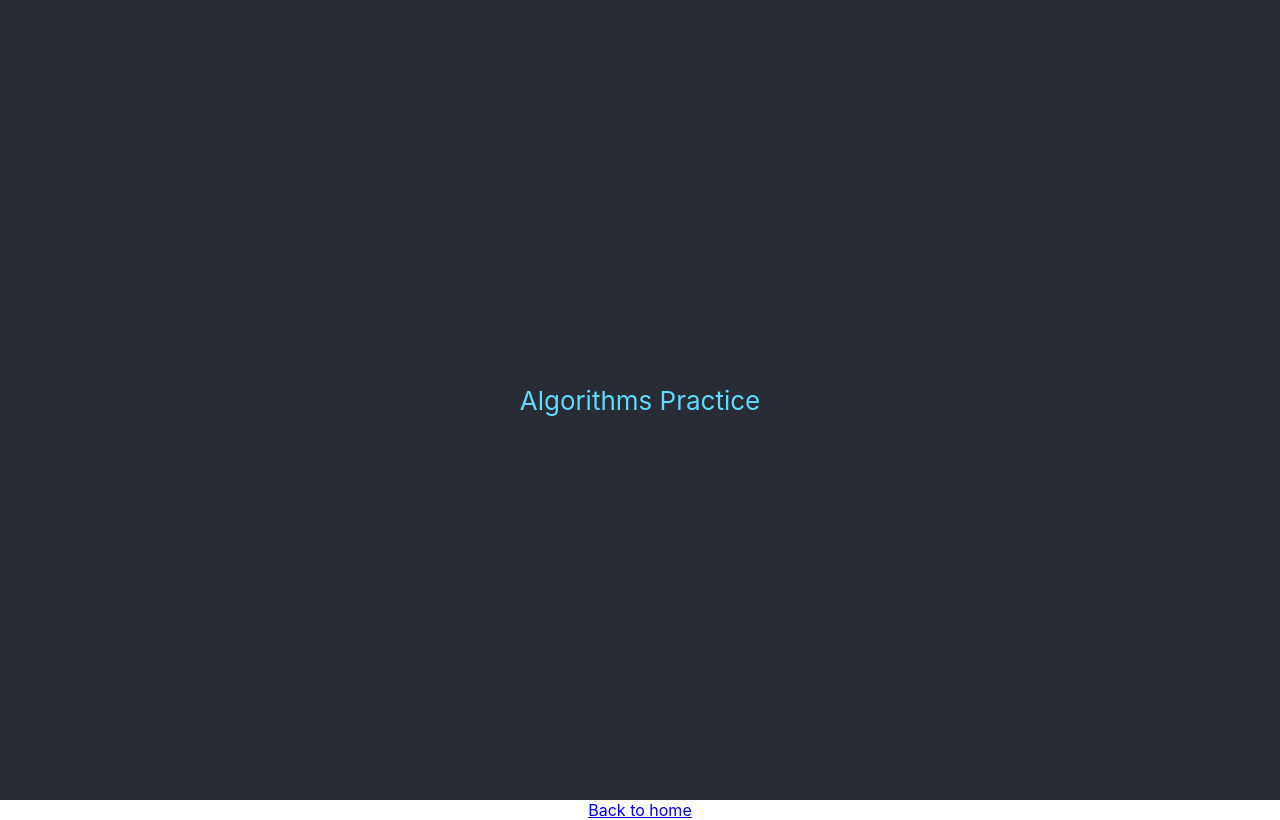
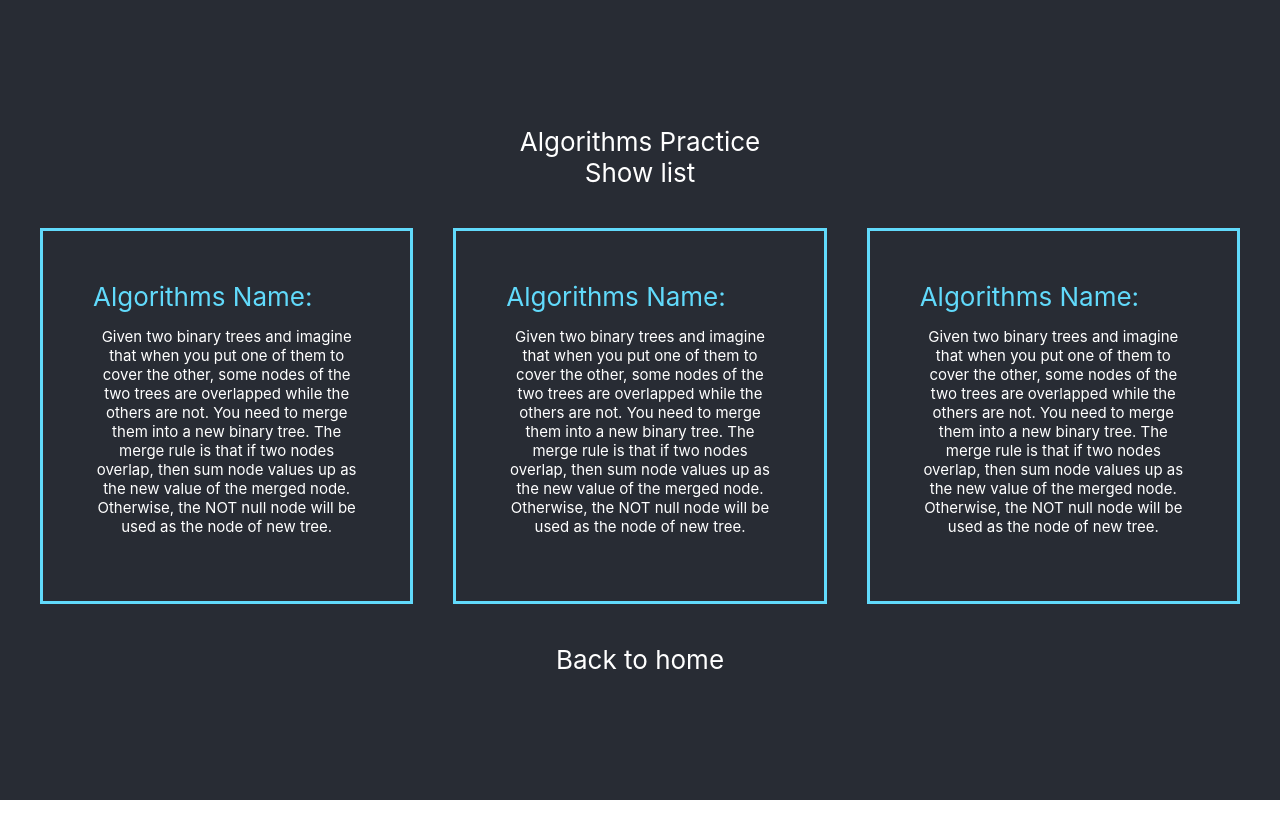
Before and after one commit to unachoza/Thoughts-on-Algorithms-DataStructures, a React (Create React App) app: page / in a window 1280 px wide. Built offline with nearby package versions, Linux system fonts and the light colour scheme.

Commit message:
style looks good, almost started an algorithm

```diff
--- a/src/App.css
+++ b/src/App.css
@@ -23,16 +23,30 @@
   font-size: calc(10px + 2vmin);
   color: white;
 }
-
-.App-link {
+.flex {
+  display: flex;
+  flex-direction: row;
+  margin: 20px;
+}
+.Container {
+  width: 30%;
+  display: flex;
+  flex-direction: row;
+  text-align: center;
+  flex-wrap: wrap;
   color: #61dafb;
+  padding: 50px;
+  margin: 20px;
+  border: solid;
+}
+.Container p {
+  color: white;
 }
 
-@keyframes App-logo-spin {
-  from {
-    transform: rotate(0deg);
-  }
-  to {
-    transform: rotate(360deg);
-  }
+.Container .algo-single {
+  font-size: 15px;
 }
+a .normal-a {
+  color: white;
+  text-decoration: none;
+}
--- a/src/App.tsx
+++ b/src/App.tsx
@@ -1,5 +1,6 @@
 import React from 'react';
 import './App.css';
+import Main from './Components/Main';
 
 const App: React.FC = () => {
   return (
@@ -7,8 +8,11 @@ const App: React.FC = () => {
       <div className="App">
         <header className="App-header">
           <div className="App-link">Algorithms Practice</div>
+          <Main />
+          <a href="https://arianna-dev.vercel.app/" style={{ color: 'white', textDecoration: 'none' }}>
+            Back to home
+          </a>
         </header>
-        <a href="https://arianna-dev.vercel.app/">Back to home</a>
       </div>
     </>
   );
--- /dev/null
+++ b/src/Components/AlgoSingle.tsx
@@ -0,0 +1,20 @@
+import React from 'react';
+import '../App.css';
+
+const AlgoSingle: React.FC = () => {
+  return (
+    <>
+      <div className="Container">
+        Algorithms Name:
+        <p className="algo-single">
+          Given two binary trees and imagine that when you put one of them to cover the other, some nodes of the two
+          trees are overlapped while the others are not. You need to merge them into a new binary tree. The merge rule
+          is that if two nodes overlap, then sum node values up as the new value of the merged node. Otherwise, the NOT
+          null node will be used as the node of new tree.
+        </p>
+      </div>
+    </>
+  );
+};
+
+export default AlgoSingle;
--- /dev/null
+++ b/src/Components/Main.tsx
@@ -0,0 +1,57 @@
+import React, { Component } from 'react';
+import '../App.css';
+import AlgoSingle from './AlgoSingle';
+
+// export interface queryParams extends dropdownState{
+//   query: string;
+//   stars: string;
+//   fork: boolean;
+//   loading: boolean;
+//   license: string
+// }
+
+// export interface State extends queryParams {
+//   isLoaded: boolean;
+//   data?: RepoItem[];
+//   name: string;
+//   owner: string;
+//   html_url: string;
+//   description: string;
+//   invalidInput: boolean;
+//   licenseList: [],
+//   icon: string
+// }
+//<{}, State>
+class Main extends Component<{}> {
+  // state: any = {
+  //   isLoaded: false,
+  //   loading: false,
+  //   data: [],
+  //   fork: false,
+  //   query: "",
+  //   stars: "",
+  //   license: "",
+  //   name: "",
+  //   owner: "",
+  //   html_url: "",
+  //   description: "",
+  //   invalidInput: false,
+  //   licenseList: ["", "MIT", "ISC", "apache-2.0", "gpl"],
+  //   selectedLicense: "",
+  //   icon: ""
+  // };
+  render() {
+    return (
+      <>
+        <div>Show list</div>
+        <div className="flex">
+          <AlgoSingle />
+          <AlgoSingle />
+          <AlgoSingle />
+        </div>
+      </>
+    );
+  }
+}
+
+export default Main;
```
